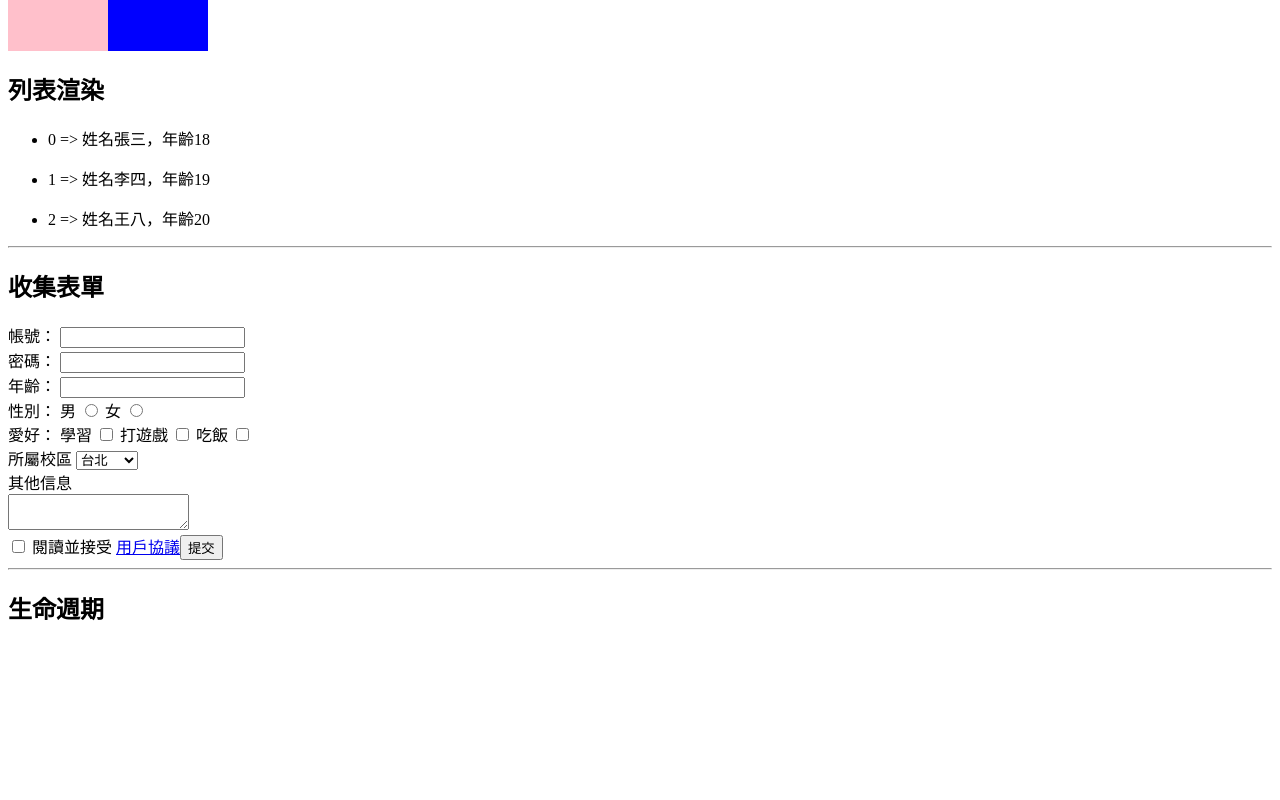
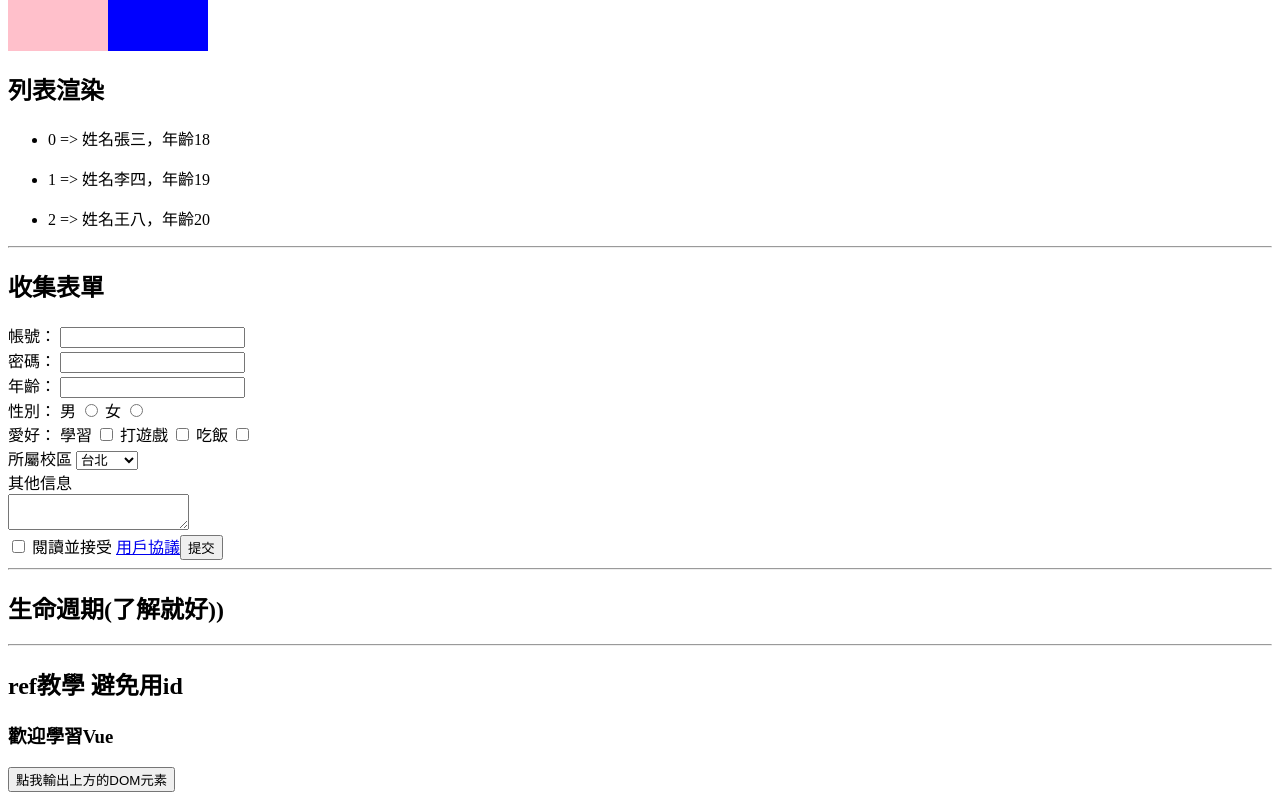
Before and after one commit to owen013288/Vue3CLI, a Vue app: page / in a window 1280 px wide. Shown: the part 1759-2559 px from the top of the page. Before the commit the page ends 2403 px from the top, so only its background shows below. Built offline with nearby package versions, Linux system fonts and the light colour scheme.

Commit message:
ref教學 => 使用ref替代id 避免使用js 控制

```diff
--- a/src/components/V3.vue
+++ b/src/components/V3.vue
@@ -22,7 +22,11 @@
       <br /><br /><br />
       <input type="text" v-fbind:value="n" />
     </div>
-    <h2>生命週期</h2>
+    <h2>生命週期(了解就好))</h2>
+    <hr />
+    <h2>ref教學 避免用id</h2>
+    <h3 v-text="msg" ref="title"></h3>
+    <button @click="showDOM">點我輸出上方的DOM元素</button>
   </div>
 </template>
 
@@ -38,6 +42,7 @@ export default {
       name: "測試v-cloak",
       n: 1,
       notshow: false,
+      msg: "歡迎學習Vue",
     };
   },
   computed: {
@@ -48,6 +53,9 @@ export default {
   methods: {
     timeFormater(time) {
       return moment(time).format("YYYY-MM-DD HH:mm:ss");
+    },
+    showDOM() {
+      console.log(this.$refs.title);
     },
   },
   directives: {
```
